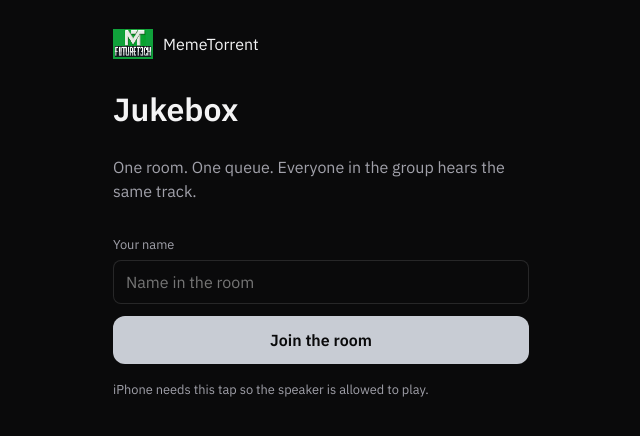
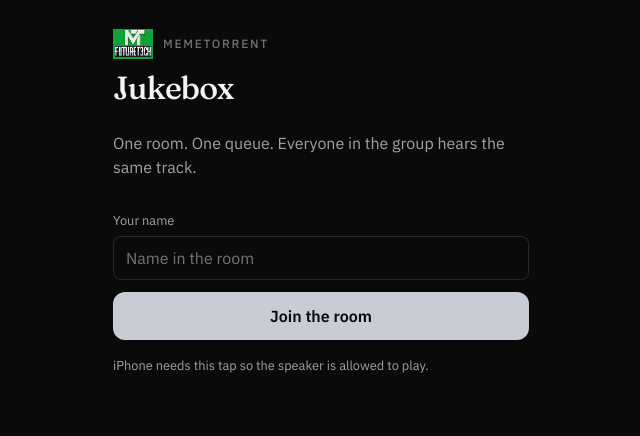
Before and after one commit to Futuret3chdev/mt-jukebox, a React (Vite) app: page / in a window 1280 px wide. Shown: the top 436 px of the page, without its empty margins (319-959 px from the left). Built offline with nearby package versions, Linux system fonts and the light colour scheme.

Commit message:
Fix brand kicker styles

```diff
--- a/src/styles.css
+++ b/src/styles.css
@@ -63,6 +63,7 @@
   object-fit: contain;
 }
 .brand .kicker { margin: 0; }
+.kicker {
   font-size: 0.75rem;
   letter-spacing: 0.14em;
   text-transform: uppercase;
```
